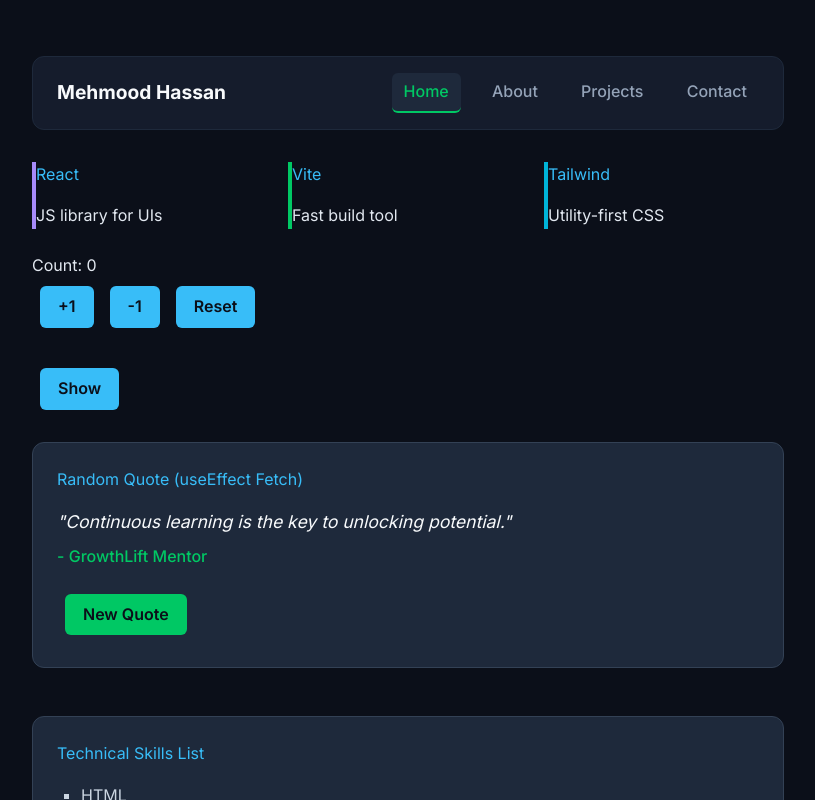
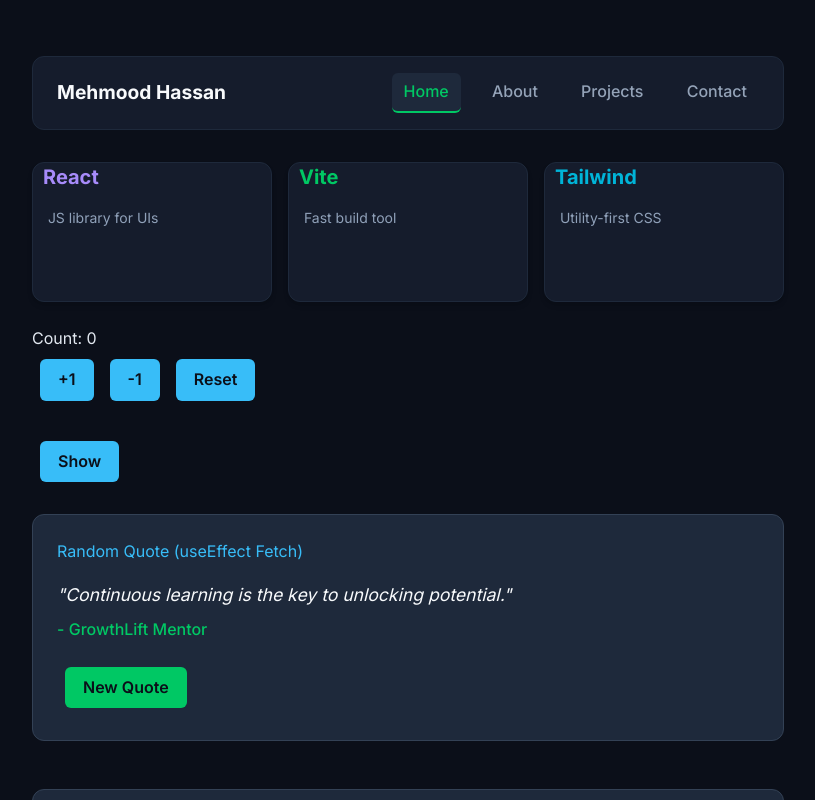
Before and after one commit to MehmoodCoder/Learning_React, a React (Vite) app in the folder React_Learning/: page / in a window 1280 px wide. Shown: the top 800 px of the page, without its empty margins (232-1047 px from the left). Built offline with nearby package versions, Linux system fonts and the light colour scheme; no server answers.

Commit message:
Update UI

```diff
--- a/React_Learning/src/components/Card.jsx
+++ b/React_Learning/src/components/Card.jsx
@@ -1,9 +1,15 @@
-import React from "react";
-
 function Card({ title, description, color }) {
   return (
-    <div style={{ borderLeft: `4px solid ${color}` }}>
-      <h3>{title}</h3> <p>{description}</p>
+    <div className="bg-[#151c2c] rounded-xl p-6 border border-[#1e293b] hover:border-[#00C864] transition-all duration-300 shadow-md flex flex-col justify-between min-h-[140px]">
+      <div className="m-6">
+        <h3
+          className="text-xl font-bold m-6"
+          style={{ color: color || "#00C864" }}
+        >
+          &ensp;{title}
+        </h3>
+        <p className="text-slate-400 text-sm leading-relaxed">&ensp; &nbsp;{description}</p>
+      </div>
     </div>
   );
 }
```
